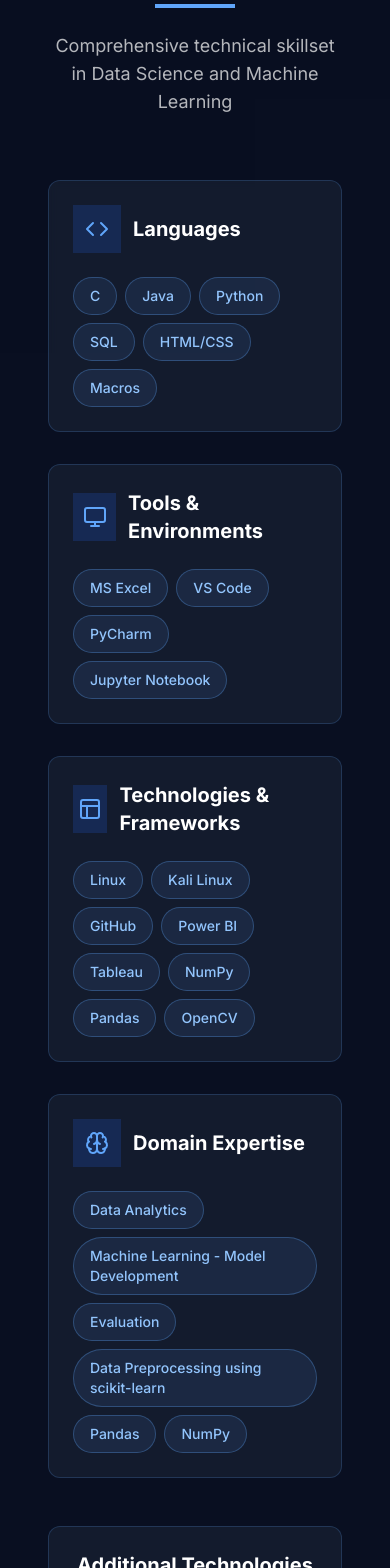
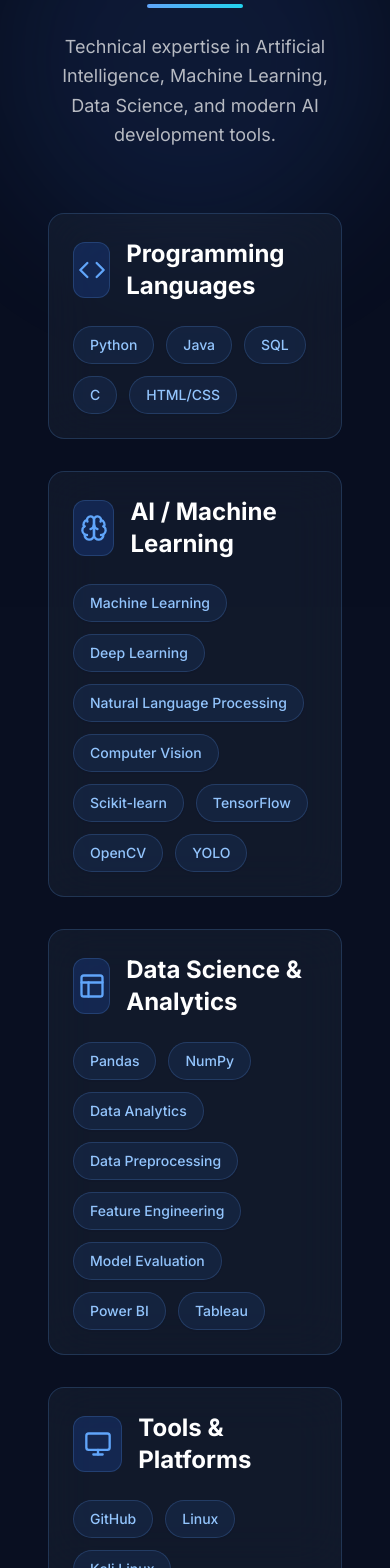
Before and after one commit to tanushka-102/portfolio, a React (Vite) app: page / in a window 390 px wide. Shown: the part 7268-8836 px from the top of the page. Built offline with nearby package versions, Linux system fonts and the light colour scheme.

Commit message:
Update Skills.jsx

```diff
--- a/src/components/Skills.jsx
+++ b/src/components/Skills.jsx
@@ -1,45 +1,94 @@
 import React from 'react';
 import { motion } from 'framer-motion';
-import { Code, Brain, Monitor, Layout } from 'lucide-react'; // Removed Database as it's not directly used for an icon
+import { Code, Brain, Monitor, Layout } from 'lucide-react';
 
 const Skills = () => {
   const skillCategories = [
     {
-      title: 'Languages',
+      title: 'Programming Languages',
       icon: Code,
-      skills: ['C', 'Java', 'Python', 'SQL', 'HTML/CSS', 'Macros']
+      skills: [
+        'Python',
+        'Java',
+        'SQL',
+        'C',
+        'HTML/CSS'
+      ]
     },
+
     {
-      title: 'Tools & Environments',
+      title: 'AI / Machine Learning',
+      icon: Brain,
+      skills: [
+        'Machine Learning',
+        'Deep Learning',
+        'Natural Language Processing',
+        'Computer Vision',
+        'Scikit-learn',
+        'TensorFlow',
+        'OpenCV',
+        'YOLO'
+      ]
+    },
+
+    {
+      title: 'Data Science & Analytics',
+      icon: Layout,
+      skills: [
+        'Pandas',
+        'NumPy',
+        'Data Analytics',
+        'Data Preprocessing',
+        'Feature Engineering',
+        'Model Evaluation',
+        'Power BI',
+        'Tableau'
+      ]
+    },
+
+    {
+      title: 'Tools & Platforms',
       icon: Monitor,
-      skills: ['MS Excel', 'VS Code', 'PyCharm', 'Jupyter Notebook']
-    },
-    {
-      title: 'Technologies & Frameworks',
-      icon: Layout,
-      skills: ['Linux', 'Kali Linux', 'GitHub', 'Power BI', 'Tableau', 'NumPy', 'Pandas', 'OpenCV']
-    },
-    {
-      title: 'Domain Expertise',
-      icon: Brain,
-      skills: ['Data Analytics', 'Machine Learning - Model Development', 'Evaluation', 'Data Preprocessing using scikit-learn', 'Pandas', 'NumPy']
+      skills: [
+        'GitHub',
+        'Linux',
+        'Kali Linux',
+        'Jupyter Notebook',
+        'VS Code',
+        'PyCharm',
+        'Streamlit',
+        'MS Excel'
+      ]
     }
   ];
 
   const additionalSkills = [
+    'HuggingFace Transformers',
+    'Generative AI',
+    'LLMs',
+    'TF-IDF',
     'Rule-based NLP',
-    'Streamlit',
-    'HuggingFace Transformers',
-    'TF-IDF',
-    'Excel Rubric Processing',
-    'YOLO',
-    'Scikit-learn',
-    'Computer Vision'
+    'Predictive Modeling',
+    'Data Visualization',
+    'Model Deployment',
+    'Research Paper Analysis',
+    'Excel Automation',
+    'Prompt Engineering',
+    'AI-powered Applications'
   ];
 
   return (
-    <section id="skills" className="py-20 px-4 bg-slate-900/50">
-      <div className="container mx-auto">
+    <section
+      id="skills"
+      className="py-20 px-4 bg-slate-900/50 relative overflow-hidden"
+    >
+      {/* Background Glow */}
+      <div className="absolute top-0 left-0 w-96 h-96 bg-blue-500/10 blur-3xl rounded-full"></div>
+      <div className="absolute bottom-0 right-0 w-96 h-96 bg-cyan-500/10 blur-3xl rounded-full"></div>
+
+      <div className="container mx-auto relative z-10">
+
+        {/* Heading */}
         <motion.div
           initial={{ opacity: 0, y: 30 }}
           whileInView={{ opacity: 1, y: 0 }}
@@ -47,73 +96,117 @@
           transition={{ duration: 0.6 }}
           className="text-center mb-16"
         >
-          <h2 className="text-4xl md:text-5xl font-bold text-white mb-4">Technical Skills</h2>
-          <div className="w-20 h-1 bg-blue-400 mx-auto mb-6"></div>
-          <p className="text-white/70 text-lg max-w-2xl mx-auto">
-            Comprehensive technical skillset in Data Science and Machine Learning
+          <h2 className="text-4xl md:text-5xl font-bold text-white mb-4">
+            Technical Skills
+          </h2>
+
+          <div className="w-24 h-1 bg-gradient-to-r from-blue-400 to-cyan-400 mx-auto rounded-full mb-6"></div>
+
+          <p className="text-white/70 text-lg max-w-3xl mx-auto leading-relaxed">
+            Technical expertise in Artificial Intelligence, Machine Learning,
+            Data Science, and modern AI development tools.
           </p>
         </motion.div>
 
+        {/* Skill Categories */}
         <div className="grid md:grid-cols-2 gap-8 mb-12">
           {skillCategories.map((category, categoryIndex) => (
             <motion.div
               key={category.title}
-              initial={{ opacity: 0, y: 30 }}
+              initial={{ opacity: 0, y: 40 }}
               whileInView={{ opacity: 1, y: 0 }}
               viewport={{ once: true }}
-              transition={{ duration: 0.6, delay: categoryIndex * 0.1 }}
-              className="bg-slate-800/50 backdrop-blur-sm border border-blue-400/20 rounded-xl p-6"
+              transition={{
+                duration: 0.6,
+                delay: categoryIndex * 0.1
+              }}
+              whileHover={{
+                y: -8,
+                scale: 1.02
+              }}
+              className="group relative bg-slate-800/40 backdrop-blur-xl border border-blue-400/20 rounded-2xl p-6 overflow-hidden transition-all duration-300 hover:border-blue-400/40 hover:shadow-2xl hover:shadow-blue-500/10"
             >
-              <div className="flex items-center gap-3 mb-6">
-                <div className="w-12 h-12 rounded-lg bg-blue-600/20 flex items-center justify-center">
-                  <category.icon className="w-6 h-6 text-blue-400" />
-                </div>
-                <h3 className="text-xl font-bold text-white">{category.title}</h3>
+
+              {/* Card Glow */}
+              <div className="absolute inset-0 opacity-0 group-hover:opacity-100 transition-opacity duration-500 bg-gradient-to-br from-blue-500/5 to-cyan-500/5"></div>
+
+              <div className="relative z-10">
+                <div className="flex items-center gap-4 mb-6">
+                  <div className="w-14 h-14 rounded-xl bg-blue-600/20 border border-blue-400/20 flex items-center justify-center group-hover:scale-110 transition-transform duration-300">
+                    <category.icon className="w-7 h-7 text-blue-400" />
                   </div>
 
-              <div className="flex flex-wrap gap-2">
+                  <h3 className="text-2xl font-bold text-white">
+                    {category.title}
+                  </h3>
+                </div>
+
+                <div className="flex flex-wrap gap-3">
                   {category.skills.map((skill, index) => (
                     <motion.span
                       key={skill}
                       initial={{ opacity: 0, scale: 0.8 }}
                       whileInView={{ opacity: 1, scale: 1 }}
                       viewport={{ once: true }}
-                    transition={{ duration: 0.3, delay: index * 0.05 }}
-                    whileHover={{ scale: 1.05, y: -2 }}
-                    className="px-4 py-2 bg-blue-400/10 border border-blue-400/30 rounded-full text-blue-300 text-sm font-medium hover:bg-blue-400/20 transition-all cursor-default"
+                      transition={{
+                        duration: 0.3,
+                        delay: index * 0.05
+                      }}
+                      whileHover={{
+                        scale: 1.08,
+                        y: -3
+                      }}
+                      className="px-4 py-2 bg-blue-500/10 border border-blue-400/20 rounded-full text-blue-300 text-sm font-medium hover:bg-blue-500/20 hover:border-blue-400/40 transition-all cursor-default shadow-sm"
                     >
                       {skill}
                     </motion.span>
                   ))}
                 </div>
+              </div>
             </motion.div>
           ))}
         </div>
 
+        {/* Additional Skills */}
         <motion.div
-          initial={{ opacity: 0, y: 30 }}
+          initial={{ opacity: 0, y: 40 }}
           whileInView={{ opacity: 1, y: 0 }}
           viewport={{ once: true }}
           transition={{ duration: 0.6 }}
-          className="bg-slate-800/50 backdrop-blur-sm border border-blue-400/20 rounded-xl p-6"
+          className="relative bg-slate-800/40 backdrop-blur-xl border border-blue-400/20 rounded-2xl p-8 overflow-hidden"
         >
-          <h3 className="text-xl font-bold text-white mb-6 text-center">Additional Technologies</h3>
-          <div className="flex flex-wrap gap-3 justify-center">
+
+          <div className="absolute inset-0 bg-gradient-to-r from-blue-500/5 to-cyan-500/5"></div>
+
+          <div className="relative z-10">
+            <h3 className="text-2xl font-bold text-white mb-8 text-center">
+              Additional Expertise
+            </h3>
+
+            <div className="flex flex-wrap gap-4 justify-center">
               {additionalSkills.map((skill, index) => (
                 <motion.span
                   key={skill}
                   initial={{ opacity: 0, scale: 0.8 }}
                   whileInView={{ opacity: 1, scale: 1 }}
                   viewport={{ once: true }}
-                transition={{ duration: 0.3, delay: index * 0.05 }}
-                whileHover={{ scale: 1.05, y: -2 }}
-                className="px-4 py-2 bg-blue-400/10 border border-blue-400/30 rounded-full text-blue-300 text-sm font-medium hover:bg-blue-400/20 transition-all cursor-default"
+                  transition={{
+                    duration: 0.3,
+                    delay: index * 0.04
+                  }}
+                  whileHover={{
+                    scale: 1.08,
+                    y: -3
+                  }}
+                  className="px-5 py-3 bg-gradient-to-r from-blue-500/10 to-cyan-500/10 border border-blue-400/20 rounded-full text-blue-200 text-sm font-medium hover:border-blue-400/40 hover:shadow-lg hover:shadow-blue-500/10 transition-all cursor-default"
                 >
                   {skill}
                 </motion.span>
               ))}
             </div>
+          </div>
         </motion.div>
+
       </div>
     </section>
   );
```
Lines whose indentation alone changed are shown as unchanged.
